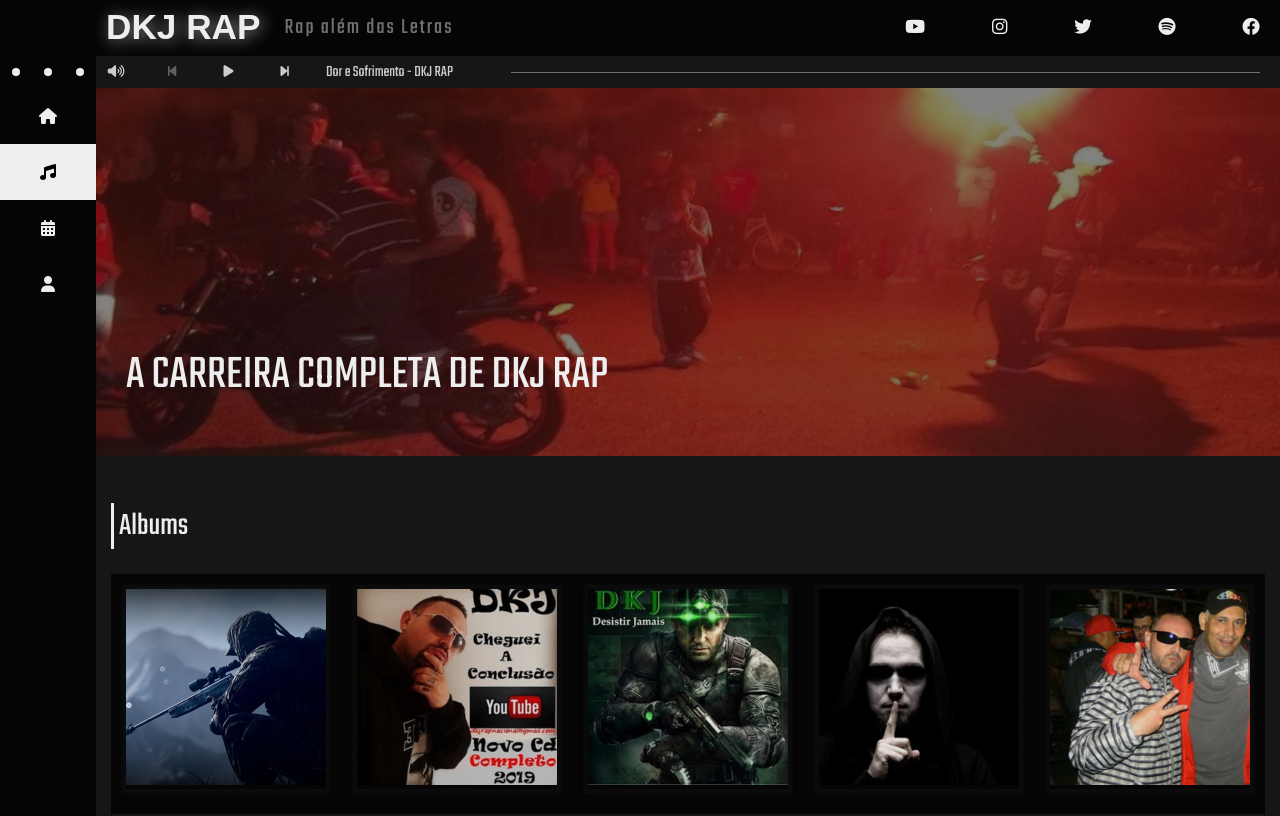
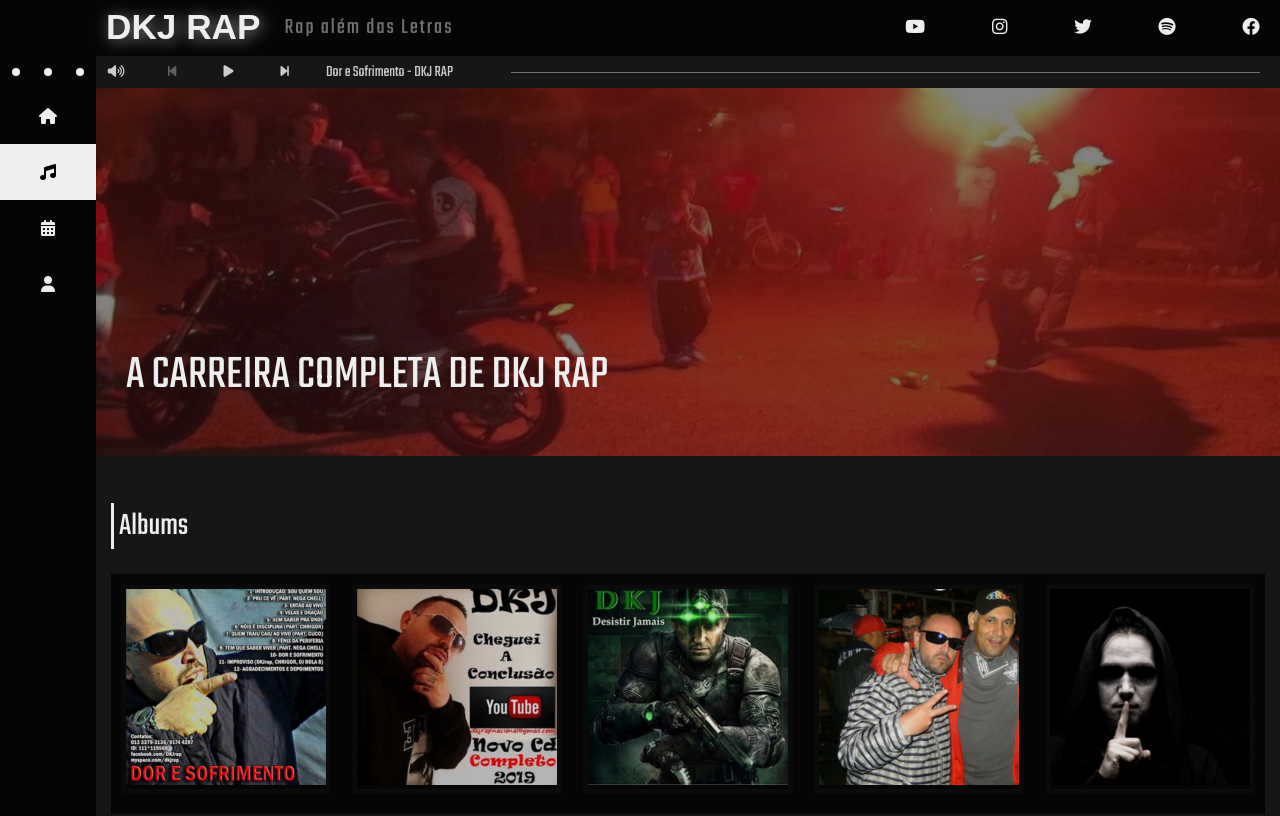
Before and after one commit to TerryKrom/dkjrap, a React (Vite) app in the folder hiphop-website/: page /musicas in a window 1280 px wide. Shown: the top 816 px of the page. Built offline with nearby package versions, Linux system fonts and the light colour scheme; a web font is replaced by a local one.

Commit message:
album updated

```diff
--- a/hiphop-website/src/components/musicContainer.jsx
+++ b/hiphop-website/src/components/musicContainer.jsx
@@ -3,21 +3,20 @@ import Title from './global/title';
 import { Link } from 'react-router-dom';
 import MusicData from '../data/musicData';
 
-import album05 from '../assets/albumCovers/album01.png';
+import album01 from '../assets/albumCovers/album01.png';
 import album02 from '../assets/albumCovers/album02.png';
 import album03 from '../assets/albumCovers/album03.png';
 import album04 from '../assets/albumCovers/album04.png';
-import album01 from '../assets/albumCovers/album05.png';
+import album05 from '../assets/albumCovers/album05.png';
 import './musicContainer.css';
-
 
 const MusicContainer = () => {
 
     const albums = [
         {
-            img: album05,
-            title: 'Sobrevivente',
-            src: 'https://www.youtube.com/watch?v=iwE_rMhACAM',
+            img: album01,
+            title: 'Sou Quem Sou',
+            src: 'https://www.youtube.com/watch?v=OrKIaXcy8ro&t=5s',
         },
         {
             img: album02,
@@ -30,14 +29,14 @@ const MusicContainer = () => {
             src: 'https://youtube.com/watch?v=GiJr-a0pmlA',
         },
         {
-            img: album01,
-            title: 'Liga todo Mundo',
-            src: 'https://youtube.com/watch?v=e5P9qX-YOGc',
-        },
-        {
             img: album04,
             title: 'Nois é Disciplina Part Chrigor',
             src: 'https://youtube.com/watch?v=v_cPc3DjBag',
+        },
+        {
+            img: album05,
+            title: 'Liga todo Mundo',
+            src: 'https://youtube.com/watch?v=e5P9qX-YOGc',
         },
     ]
 
```
Also changed, not shown: hiphop-website/src/assets/albumCovers/album01.png, hiphop-website/src/assets/albumCovers/album05.png.
